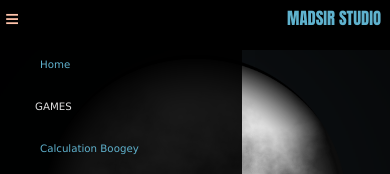
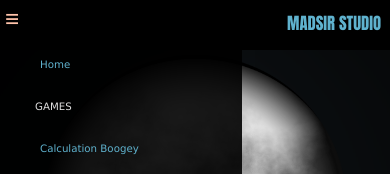
Before and after one commit to Madsir/madsirstudio.github.io, a Jekyll site: the page built from index.html, in a window 390 px wide. Shown: the top 174 px of the page. Built offline with Jekyll 4.4.1, drawn with Linux system fonts in a browser that asks for light colours.

Commit message:
Update default.html

```diff
--- a/_layouts/default.html
+++ b/_layouts/default.html
@@ -138,7 +138,7 @@ h5 {
 .rightTitle{
   font-size: 1.3em;
   margin-right: 1%;
-  padding-top: 5px;
+  padding-top: 10px;
   padding-bottom: 0;
 }
 .dropdown-content li a {
```
